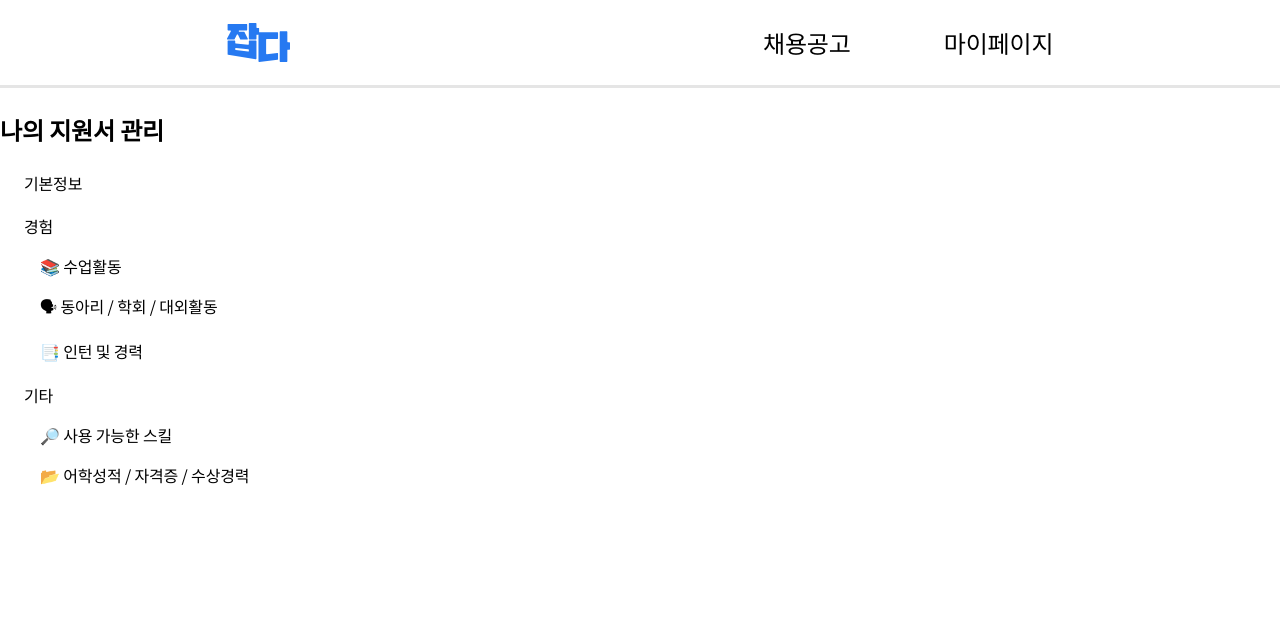
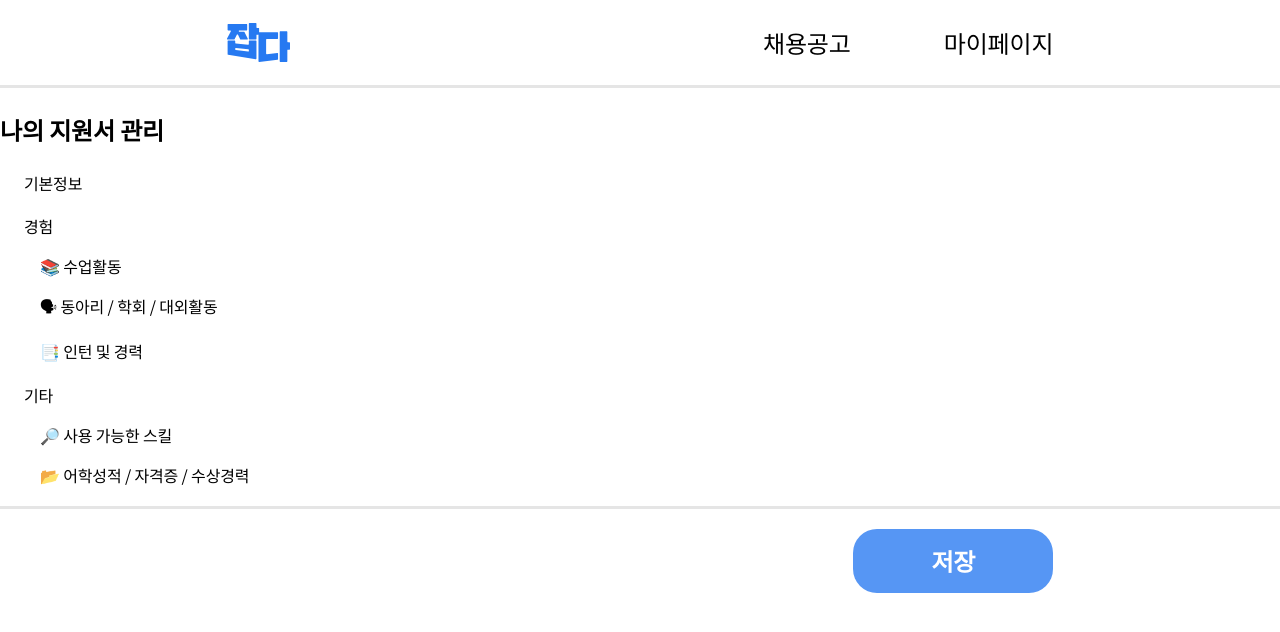
Before and after one commit to sangwonme/SNU-Creative-Research, a React (Create React App) app: page / in a window 1280 px wide. Shown: the top 632 px of the page. Built offline with nearby package versions, Linux system fonts and the light colour scheme.

Commit message:
:sparkles: Add Footer

```diff
--- a/src/components/Button/Button.module.scss
+++ b/src/components/Button/Button.module.scss
@@ -1,5 +1,27 @@
+@function toRem($value) {
+    $remValue: ($value / 16) + rem;
+    @return $remValue;
+}
+
 .box{
+    transition: all 0.05s;
+    // size
+    width: toRem(200);
+    height: toRem(64);
+    // style
+    border-radius: toRem(24);
+    background-color: #5696F4;
+    // flex
+    display: flex;
+    justify-content: center;
+    align-items: center;
+    &:hover{
+        background-color: #3282F6 ;
+    }
     .text{
-
+        // font
+        font-size: toRem(24);
+        font-weight: 600;
+        color: white;
     }
 }
--- a/src/components/Button/Button.tsx
+++ b/src/components/Button/Button.tsx
@@ -1,12 +1,16 @@
 import * as React from 'react';
 import styles from './Button.module.scss';
 
-function Button() {
+interface Props{
+  text: string
+}
+
+function Button({text}: Props) {
   return (
     <>
       <div className={styles.box}>
         <p className={styles.text}>
-
+          {text}
         </p>
       </div>
     </>
--- /dev/null
+++ b/src/components/Footer/Footer.module.scss
@@ -0,0 +1,22 @@
+@function toRem($value) {
+    $remValue: ($value / 16) + rem;
+    @return $remValue;
+}
+
+.container{
+    // size
+    width: 100%;
+    height: 10.65%;
+    // border
+    border-top: #E5E5E5 solid;
+    .wrapper{
+        // size
+        width: 64.583%;
+        height: 100%;
+        margin: 0 auto;
+        padding-top: toRem(20);
+        // flex
+        display: flex;
+        justify-content: flex-end;
+    }
+}
--- /dev/null
+++ b/src/components/Footer/Footer.tsx
@@ -0,0 +1,21 @@
+import * as React from 'react';
+import Button from '../Button/Button';
+import styles from './Footer.module.scss';
+
+interface Props{
+  buttonText: string
+}
+
+function Footer({buttonText}: Props) {
+  return (
+    <>
+    <div className={styles.container}>
+      <div className={styles.wrapper}>
+        <Button text={buttonText}/>
+      </div>
+    </div>
+    </>
+  );
+}
+
+export default Footer;
--- a/src/pages/CVPage/CVPage.tsx
+++ b/src/pages/CVPage/CVPage.tsx
@@ -1,5 +1,6 @@
 import * as React from 'react';
 import Header from '../../components/Header/Header';
+import Footer from '../../components/Footer/Footer';
 import SideMenu from '../../components/SideMenu/SideMenu';
 import styles from './CVPage.module.scss';
 
@@ -10,6 +11,7 @@ function CVPage() {
       <div className={styles. main}>
         <SideMenu/>
       </div>
+      <Footer buttonText='저장'/>
     </div>
   );
 }
```
